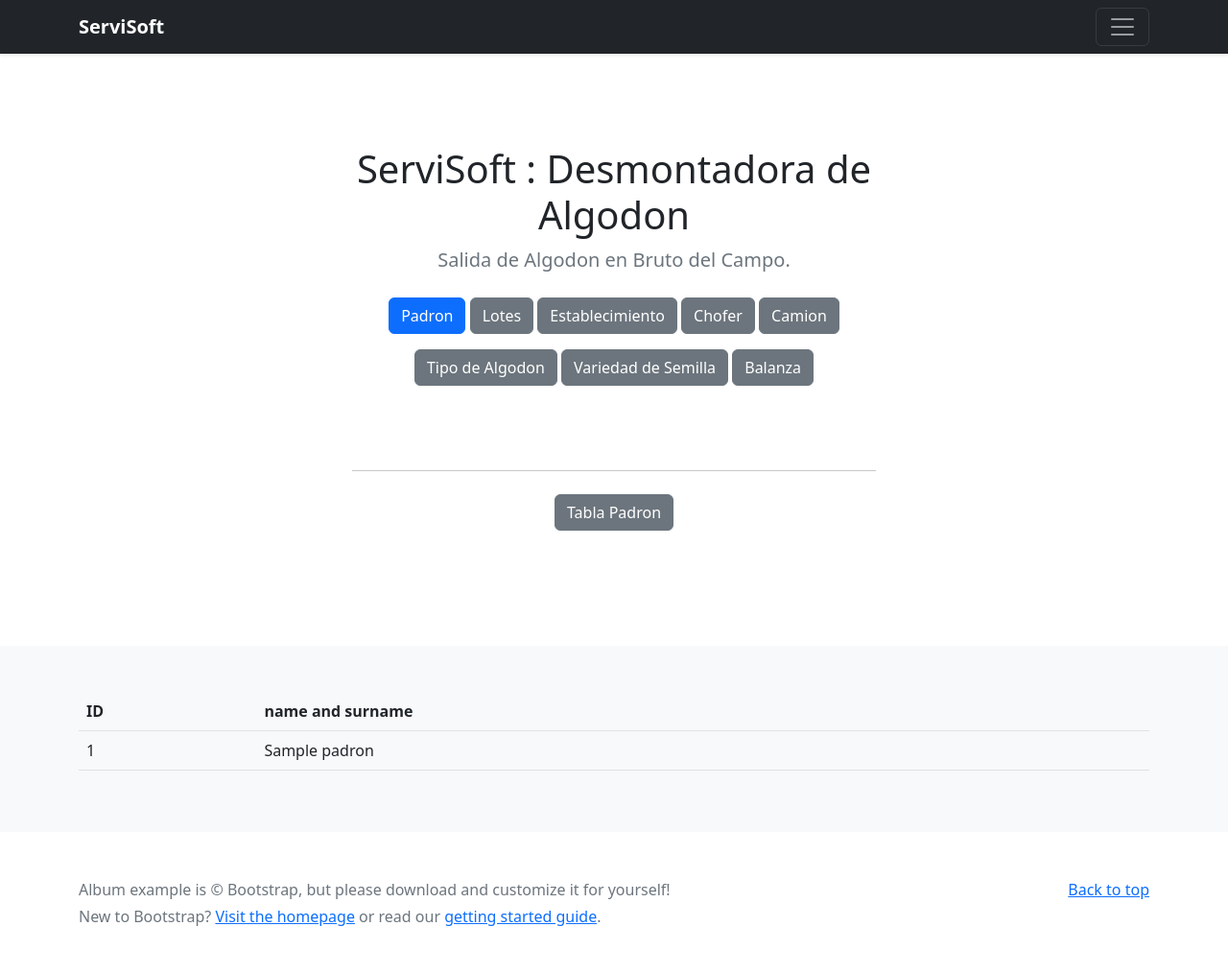
After one commit to Rataricc/Desmontadora-de-Algodon, a Django app: page /Padron/Tabla_Padron/ in a window 1280 px wide. The commit adds this page. Shown: the whole page at 96% size. Run offline with Django 4.2, Linux system fonts and the light colour scheme; tables that the repository leaves empty hold one stand-in row (values such as "Sample post"); some libraries are stand-ins or nearby versions.

Commit message:
Agregue view basada en clases, para mostrar la tabla padron - con su dicha url y template

```diff
--- a/src/apps/padron/urls.py
+++ b/src/apps/padron/urls.py
@@ -5,4 +5,5 @@ app_name = "padron"
 
 urlpatterns = [
     path('padron/', views.padron, name='Nuevopadron'),
+    path('Tabla_Padron/', views.TablaPadron.as_view(), name='tablapadron'),
 ]
--- a/src/apps/padron/views.py
+++ b/src/apps/padron/views.py
@@ -1,5 +1,7 @@
-from django.shortcuts import render
-from .forms import PadronForm
+from django.views.generic import ListView
+from django.shortcuts     import render
+from .forms               import PadronForm
+from .models              import Padron
 # Create your views here.
 
 def padron(request):
@@ -13,3 +15,8 @@ def padron(request):
         'form':form
     }
     return render(request, template_name, ctx)
+
+class TablaPadron(ListView):
+    template_name = 'padron/tabla_padron.html'
+    model = Padron
+    context_object_name = 'padron'
--- a/src/templates/base/index.html
+++ b/src/templates/base/index.html
@@ -128,6 +128,10 @@
                             <a href="{% url 'variedad:variedad' %}" class="btn btn-secondary my-2">Variedad de Semilla</a>
                             <a href="{% url 'balanza:balanza' %}" class="btn btn-secondary my-2">Balanza</a>
                         </p>
+                        <br><br><hr>
+                            <p class="lead text-muted">
+                                <a href="{% url 'padron:tablapadron' %}" class="btn btn-secondary my-2">Tabla Padron</a>
+                            </p>
                     </div>
                 </div>
             </section>
--- /dev/null
+++ b/src/templates/padron/tabla_padron.html
@@ -0,0 +1,34 @@
+{% extends "base/index.html" %}
+
+{% block contenido %}
+
+    <div class="album py-5 bg-light">
+        <div class="container">
+            <div class="row">
+                <div class="col">
+                    <table class="table">
+                        <thead>
+                            <tr>
+                                <th scope="col">ID</th>
+                                <th scope="col">name and surname</th>
+                            </tr>
+                        </thead>
+                        <tbody>
+                            {% for a in padron %}
+                                <tr>
+                                    <td>{{a.codigo_cliente}}</td>
+                                    <td>{{a.nombre_completoApellidos}}</td>
+                                </tr>
+                            {% empty %}
+                                <tr>
+                                    <td>No se encontraron resultados</td>
+                                </tr>
+                            {% endfor %}
+                        </tbody>
+                    </table>
+                </div>
+            </div>
+        </div>
+    </div>
+
+{% endblock contenido %}
```
